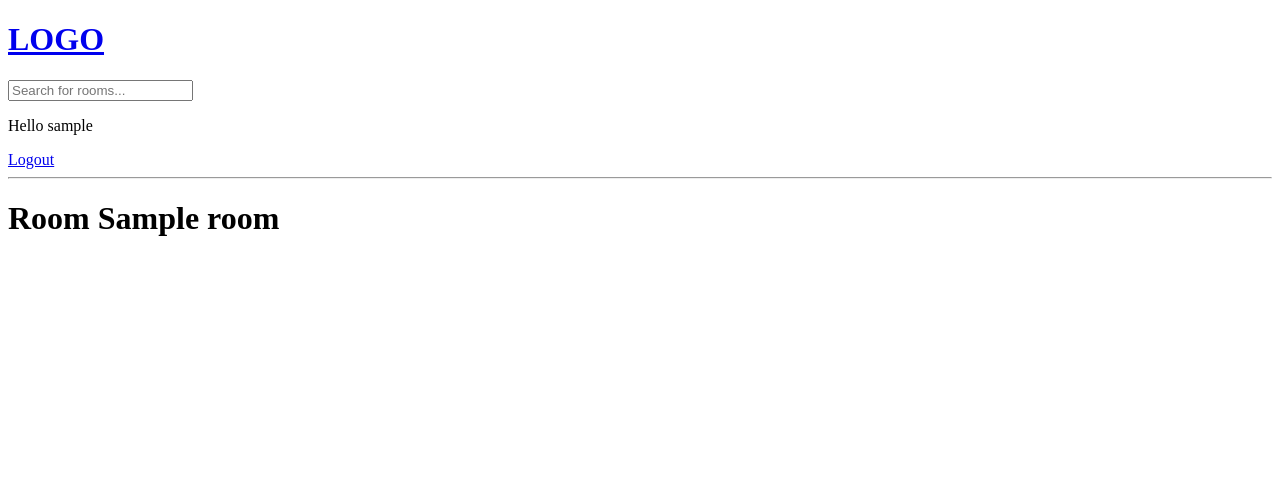
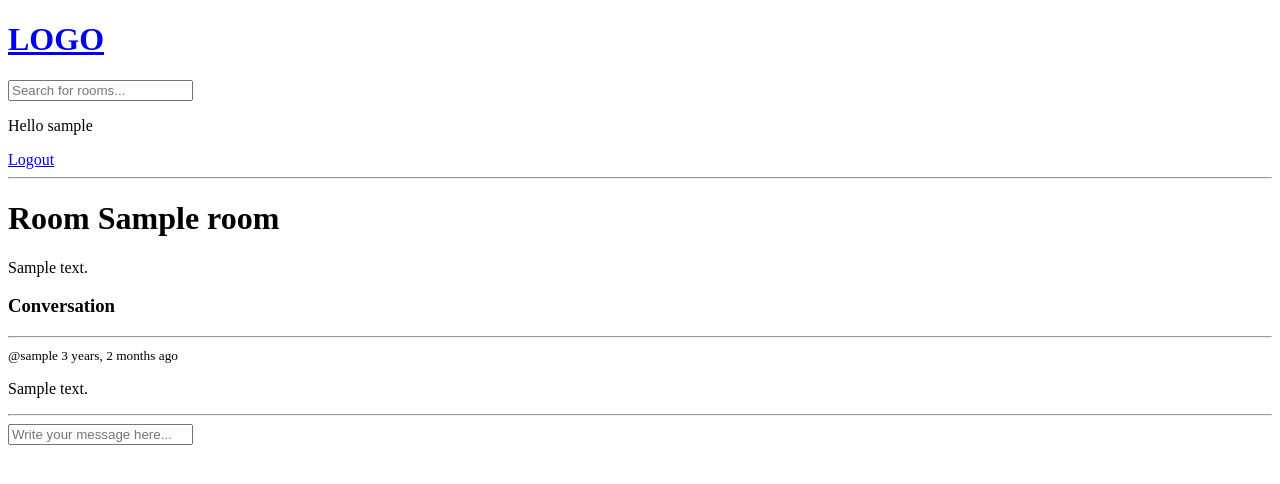
Before and after one commit to Maxim-Mushizky/work_buddy, a Django app: page /room/1/ in a window 1280 px wide. Shown: the top 484 px of the page. Run offline with Django 4.2, Linux system fonts and the light colour scheme; a user stored in the database is signed in; tables that the repository leaves empty hold one stand-in row (values such as "Sample post").

Commit message:
added chat rooms

```diff
--- a/workbud/base/templates/base/room.html
+++ b/workbud/base/templates/base/room.html
@@ -2,4 +2,29 @@
 
 {% block content %}
 <h1>Room {{room.name}}</h1>
+
+<p>{{room.description}}</p>
+
+<div class="comment-wrapper">
+    <h3>Conversation</h3>
+    <hr>
+
+    {% for message in room_messages %}
+        <div>
+            <small>@{{message.user}} {{message.created|timesince}} ago</small>
+            <p>{{message.body}}</p>
+            <hr>
+        </div>
+    {% endfor %}
+</div>
+
+{% if request.user.is_authenticated %}
+<div class="comment-form">
+    <form method="POST" action="">
+        {% csrf_token %}
+        <input type="text" name="body" placeholder="Write your message here..." />
+    </form>
+</div>
+{% endif %}
+
 {% endblock content %}
--- a/workbud/base/views.py
+++ b/workbud/base/views.py
@@ -6,7 +6,7 @@ from django.contrib.auth.models import User
 from django.contrib import messages
 from django.contrib.auth import authenticate, login, logout
 from django.contrib.auth.forms import UserCreationForm
-from .models import Room, Topic
+from .models import Room, Topic, Message
 from .forms import RoomForm
 
 
@@ -72,7 +72,17 @@ def home(request):
 
 def room(request, pk):
     room = Room.objects.get(id=pk)
-    context = {'room':room}
+    room_messages = room.message_set.all().order_by('-created')
+
+    if request.method == 'POST':
+        message = Message.objects.create(
+            user=request.user,
+            room=room,
+            body=request.POST.get('body')
+        )
+        return redirect('room', pk=room.id)
+
+    context = {'room':room, 'room_messages': room_messages}
     return render(request, 'base/room.html', context)
 
 @login_required(login_url='login')
```
